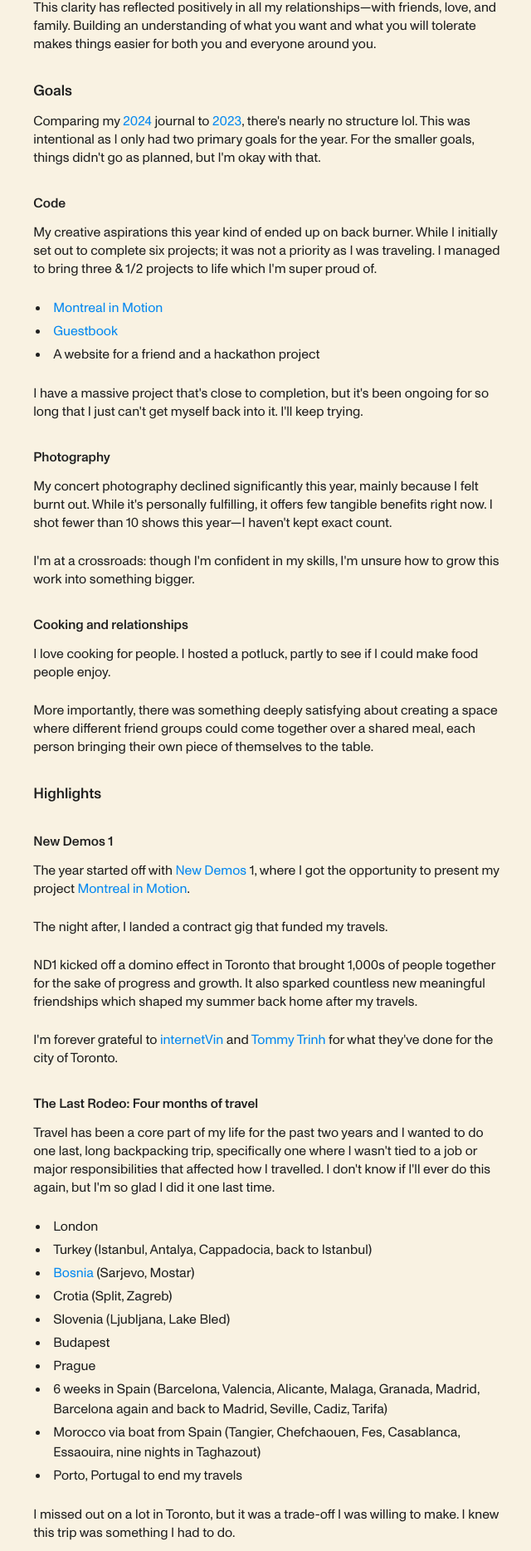
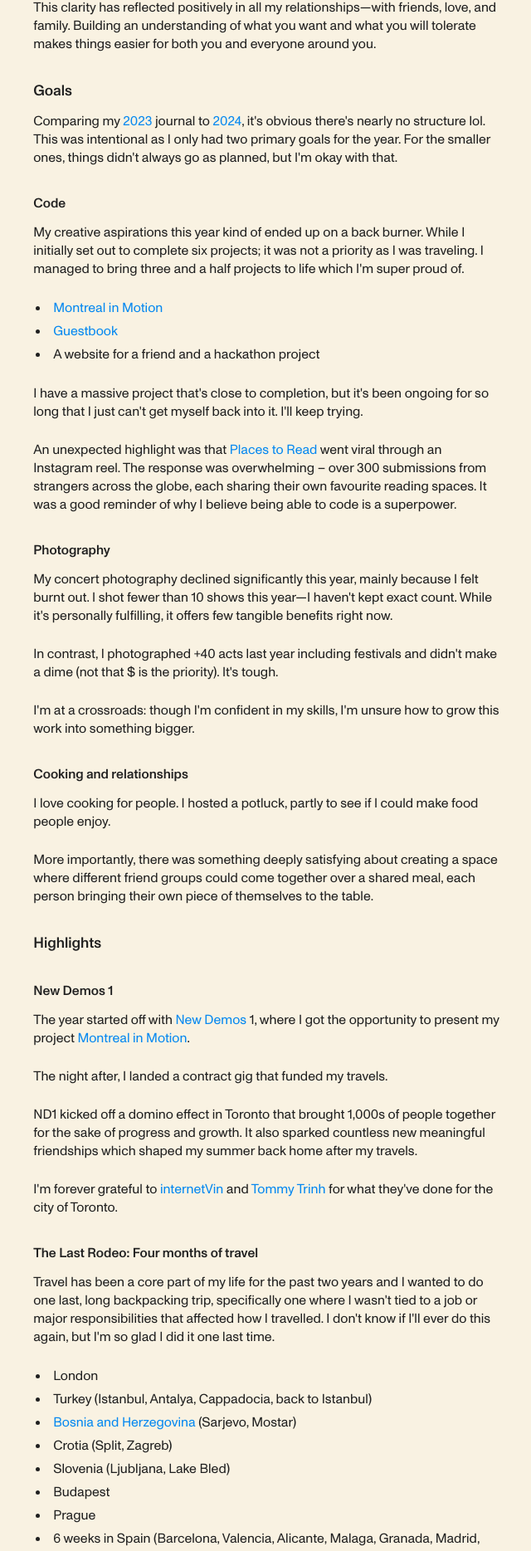
Before and after one commit to mitul-s/mitul.ca, a Next.js app: page /p/2024 in a window 1280 px wide. Shown: the part 715-2584 px from the top of the page at 83% size, without its empty margins (318-958 px from the left). Built offline with nearby package versions, Linux system fonts and the light colour scheme.

Commit message:
Update page.mdx

```diff
--- a/app/(without-root-layout)/p/2024/page.mdx
+++ b/app/(without-root-layout)/p/2024/page.mdx
@@ -34,11 +34,11 @@ This clarity has reflected positively in all my relationships—with friends, lo
 
 ## Goals
 
-Comparing my [2024](https://futureland.tv/@mitul/%E2%88%97-2024-%E2%88%97) journal to [2023](https://futureland.tv/@mitul/%E2%9C%A6-2023-%E2%9C%A6), there's nearly no structure lol. This was intentional as I only had two primary goals for the year. For the smaller goals, things didn't go as planned, but I'm okay with that.
+Comparing my [2023](https://futureland.tv/@mitul/%E2%9C%A6-2023-%E2%9C%A6) journal to [2024](https://futureland.tv/@mitul/%E2%88%97-2024-%E2%88%97), it's obvious there's nearly no structure lol. This was intentional as I only had two primary goals for the year. For the smaller ones, things didn't always go as planned, but I'm okay with that.
 
 ### Code
 
-My creative aspirations this year kind of ended up on back burner. While I initially set out to complete six projects; it was not a priority as I was traveling. I managed to bring three & 1/2 projects to life which I'm super proud of.
+My creative aspirations this year kind of ended up on a back burner. While I initially set out to complete six projects; it was not a priority as I was traveling. I managed to bring three and a half projects to life which I'm super proud of.
 
 - [Montreal in Motion](https://typicalmitul.com/montreal-in-motion)
 - [Guestbook](/visitors)
@@ -46,9 +46,13 @@ My creative aspirations this year kind of ended up on back burner. While I initi
 
 I have a massive project that's close to completion, but it's been ongoing for so long that I just can't get myself back into it. I'll keep trying.
 
+An unexpected highlight was that [Places to Read](https://placestoread.xyz) went viral through an Instagram reel. The response was overwhelming – over 300 submissions from strangers across the globe, each sharing their own favourite reading spaces. It was a good reminder of why I believe being able to code is a superpower.
+
 ### Photography
 
-My concert photography declined significantly this year, mainly because I felt burnt out. While it's personally fulfilling, it offers few tangible benefits right now. I shot fewer than 10 shows this year—I haven't kept exact count.
+My concert photography declined significantly this year, mainly because I felt burnt out. I shot fewer than 10 shows this year—I haven't kept exact count. While it's personally fulfilling, it offers few tangible benefits right now.
+
+In contrast, I photographed +40 acts last year including festivals and didn't make a dime (not that $ is the priority). It's tough.
 
 I'm at a crossroads: though I'm confident in my skills, I'm unsure how to grow this work into something bigger.
 
@@ -76,7 +80,7 @@ Travel has been a core part of my life for the past two years and I wanted to do
 
 - London
 - Turkey (Istanbul, Antalya, Cappadocia, back to Istanbul)
-- [Bosnia](https://x.com/typicalmitul/status/1777433751737258475) (Sarjevo, Mostar)
+- [Bosnia and Herzegovina](https://x.com/typicalmitul/status/1777433751737258475) (Sarjevo, Mostar)
 - Crotia (Split, Zagreb)
 - Slovenia (Ljubljana, Lake Bled)
 - Budapest
@@ -85,7 +89,9 @@ Travel has been a core part of my life for the past two years and I wanted to do
 - Morocco via boat from Spain (Tangier, Chefchaouen, Fes, Casablanca, Essaouira, nine nights in Taghazout)
 - Porto, Portugal to end my travels
 
-I missed out on a lot in Toronto, but it was a trade-off I was willing to make. I knew this trip was something I had to do.
+Part of me still misses travelling, though I do recognize it as a form of escapism. While I'll always deeply cherish the lifelong friends and memories I've made, I'm glad to be back home. I mean, I can't lie, it's pretty cool I can randomly bump into travel friends in so many places of the world.
+
+I missed out on a lot in Toronto, and it was a trade-off I was willing to make. I knew this trip was something I had to do.
 
 I could write a million words on my adventures, but that would be cliche. The overall goal was simple: travel until I land a full time job.
 
```
